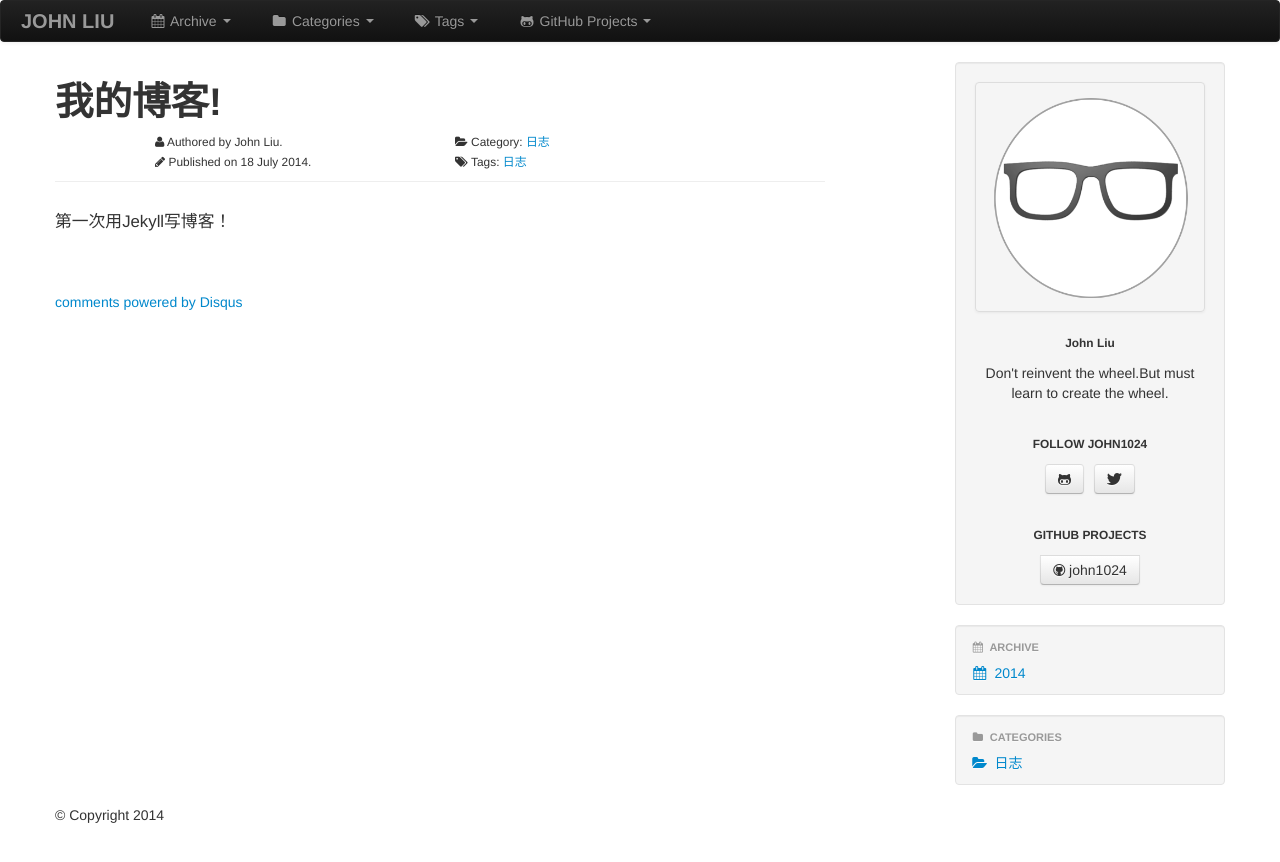
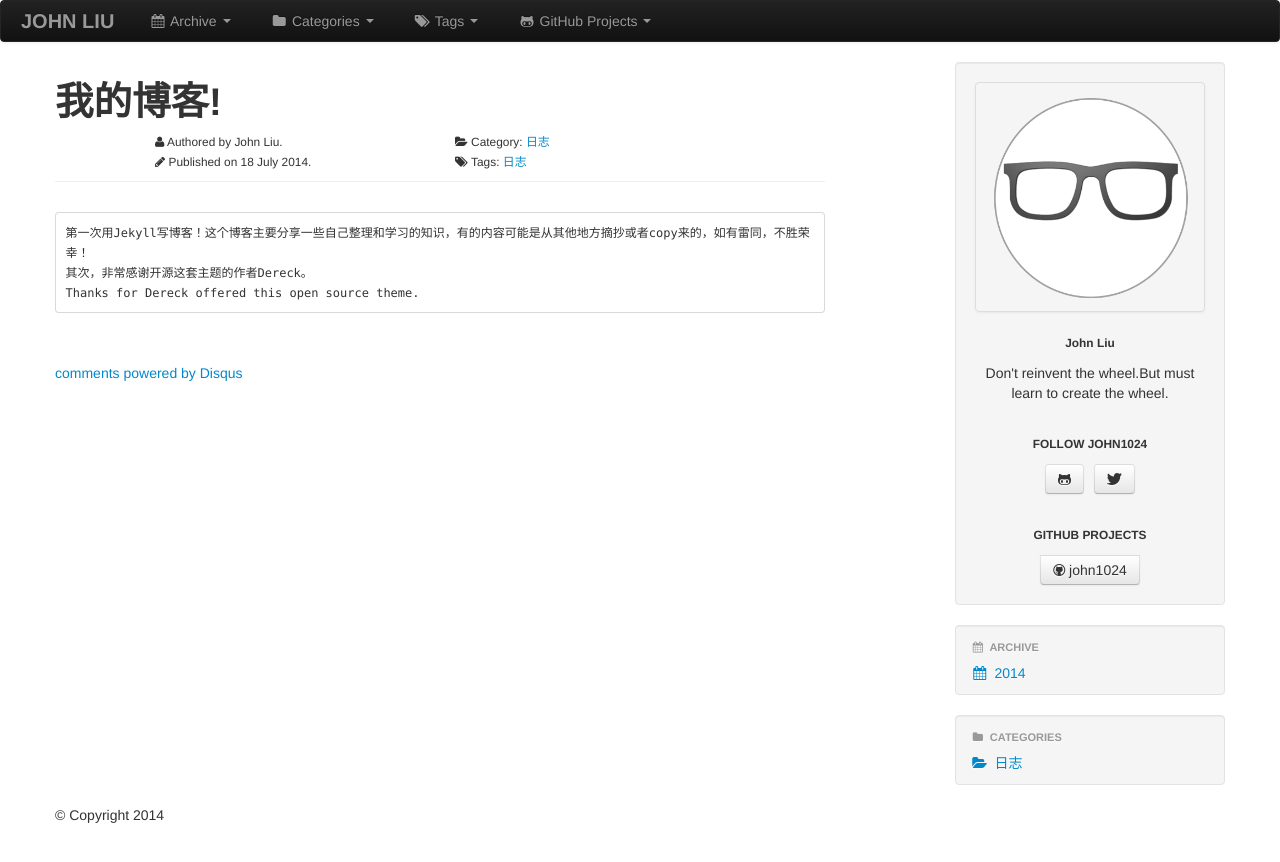
Before and after one commit to liuguangqiang/liuguangqiang.github.com, a Jekyll site: the page built from _posts/2014-07-18-我的博客.md, in a window 1280 px wide. Shown: the top 862 px of the page. Built offline with Jekyll 4.4.1, drawn with Linux system fonts in a browser that asks for light colours; comment, search, counter and statistics services are not loaded.

Commit message:
Added field "desc" to index for description.

```diff
--- a/_posts/2014-07-18-我的博客.md
+++ b/_posts/2014-07-18-我的博客.md
@@ -2,9 +2,11 @@
 layout : post
 category : 日志
 tags : [日志]
-description : Jekyll Blog.
+desc : 博客的简介,第一次用Jekyll写博客！...
 
 title : 我的博客!
 ---
 
-第一次用Jekyll写博客！
+	第一次用Jekyll写博客！这个博客主要分享一些自己整理和学习的知识，有的内容可能是从其他地方摘抄或者copy来的，如有雷同，不胜荣幸！
+	其次，非常感谢开源这套主题的作者Dereck。
+	Thanks for Dereck offered this open source theme.
--- a/index.html
+++ b/index.html
@@ -33,7 +33,7 @@
 				{% endif %}
 
 				<br>
-				{{ p.content }}
+				{{ p.desc }}
 
 				<br>
 				<div class="row">
```
Also changed, not shown: 4 other files.
